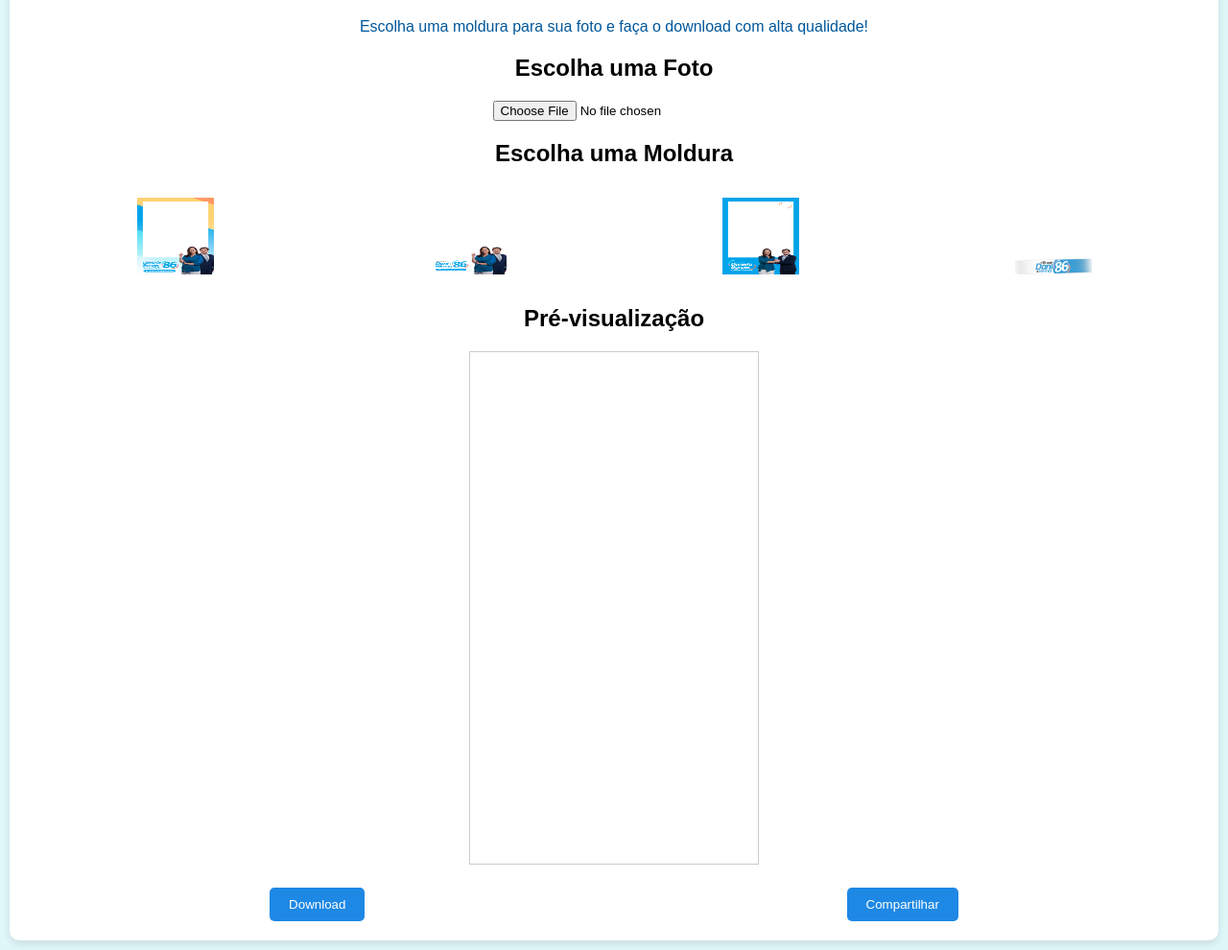
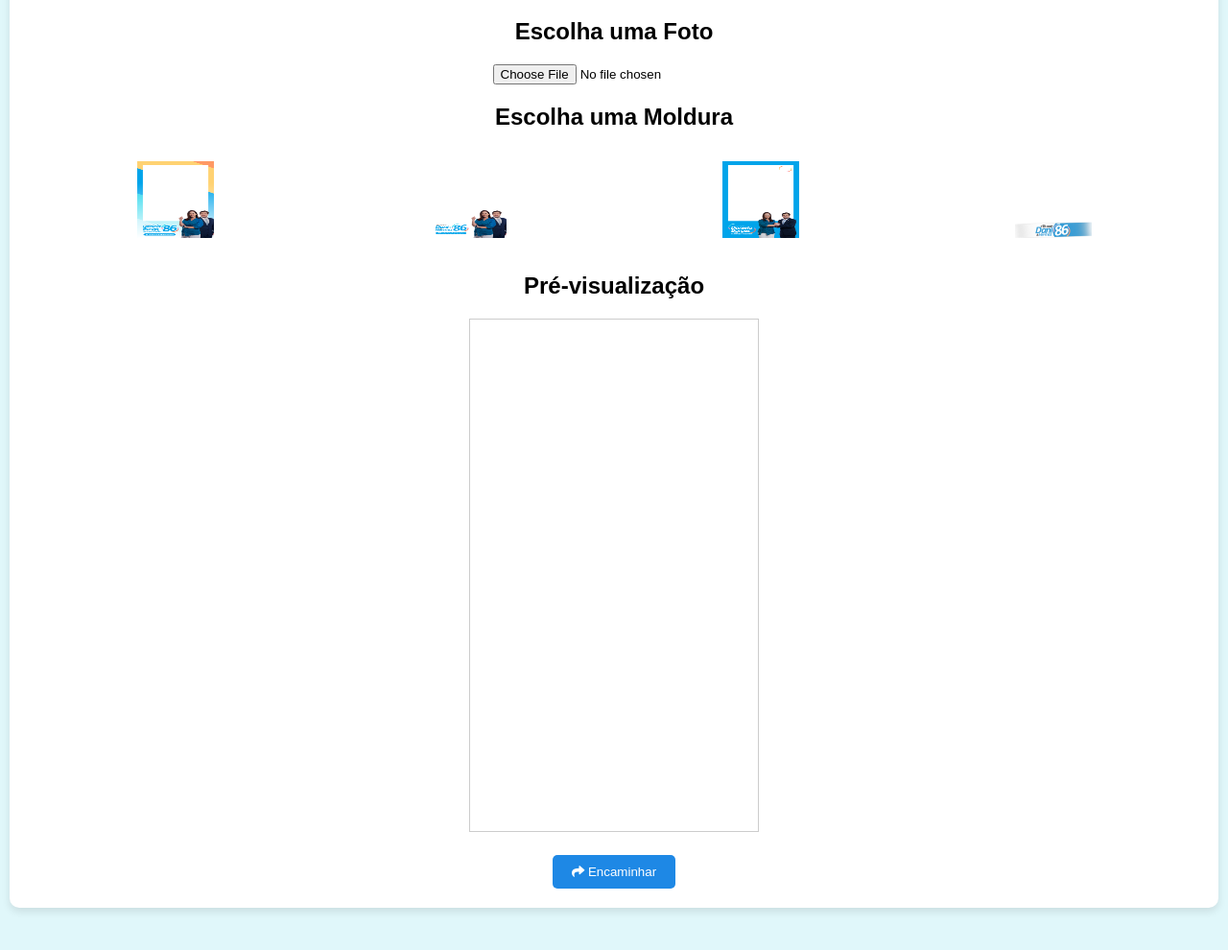
Before and after one commit to Andrew-Santos/criativa, a plain HTML site: page index.html in a window 1280 px wide. Shown: the part 91-1081 px from the top of the page at 96% size. After the commit the page ends 1047 px from the top, so only its background shows below. Drawn offline with Linux system fonts and the light colour scheme.

Commit message:
Update index.html

```diff
--- a/index.html
+++ b/index.html
@@ -10,8 +10,8 @@
 <body>
     <div class="container">
         <header>
+            <!-- Removido o texto inicial -->
             <h1>Seleção de Moldura</h1>
-            <p>Escolha uma moldura para sua foto e faça o download com alta qualidade!</p>
         </header>
         <div class="photo-upload">
             <h2>Escolha uma Foto</h2>
@@ -22,10 +22,18 @@
             <h2>Escolha uma Moldura</h2>
             <div class="frames">
                 <!-- Imagens das molduras fora da pasta -->
-                <img src="frame1.png" alt="Frame 1" class="frame" onclick="selectFrame('frame1.png')">
-                <img src="frame2.png" alt="Frame 2" class="frame" onclick="selectFrame('frame2.png')">
-                <img src="frame3.png" alt="Frame 3" class="frame" onclick="selectFrame('frame3.png')">
-                <img src="frame4.png" alt="Frame 4" class="frame" onclick="selectFrame('frame4.png')">
+                <div class="frame-wrapper">
+                    <img src="frame1.png" alt="Frame 1" class="frame" onclick="selectFrame('frame1.png')">
+                </div>
+                <div class="frame-wrapper">
+                    <img src="frame2.png" alt="Frame 2" class="frame" onclick="selectFrame('frame2.png')">
+                </div>
+                <div class="frame-wrapper">
+                    <img src="frame3.png" alt="Frame 3" class="frame" onclick="selectFrame('frame3.png')">
+                </div>
+                <div class="frame-wrapper">
+                    <img src="frame4.png" alt="Frame 4" class="frame" onclick="selectFrame('frame4.png')">
+                </div>
             </div>
         </div>
         <div class="preview">
@@ -33,13 +41,15 @@
             <!-- Canvas para exibir a pré-visualização da foto com moldura -->
             <canvas id="canvas" width="1080" height="1920"></canvas>
         </div>
-        <!-- Botões para download e compartilhamento -->
-        <div class="actions">
-            <button onclick="downloadPhoto()">Download</button>
-            <button onclick="sharePhoto()">Compartilhar</button>
-        </div>
+        <!-- Botão para compartilhar a foto com moldura -->
+        <button class="btn-encaminhar" onclick="sharePhoto()">
+            <!-- Símbolo para o botão de encaminhar -->
+            <i class="fas fa-share"></i> Encaminhar
+        </button>
     </div>
     <!-- Link para o arquivo JavaScript -->
     <script src="script.js"></script>
+    <!-- Link para o Font Awesome para os ícones -->
+    <link rel="stylesheet" href="https://cdnjs.cloudflare.com/ajax/libs/font-awesome/6.0.0-beta3/css/all.min.css">
 </body>
 </html>
```
